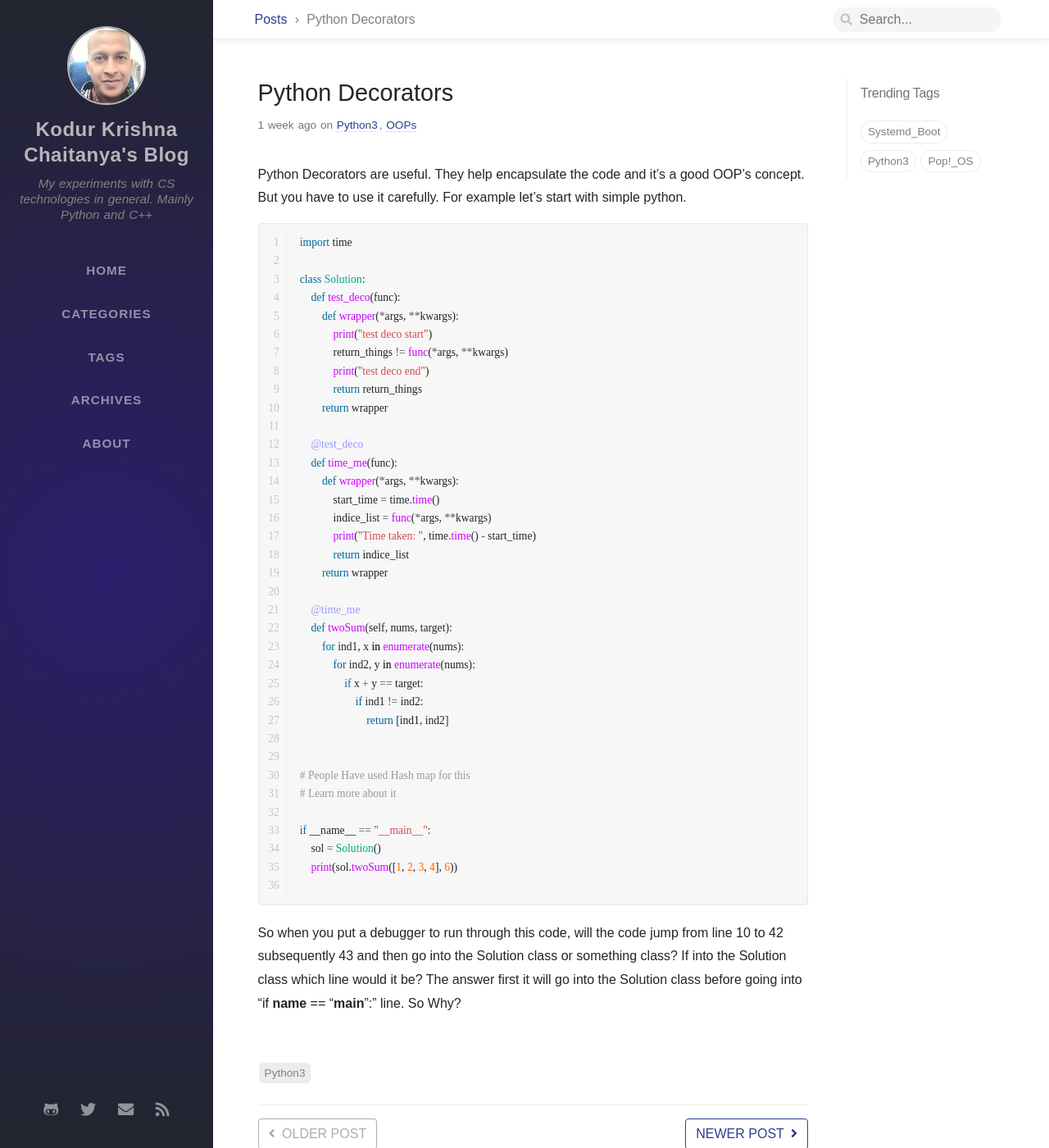
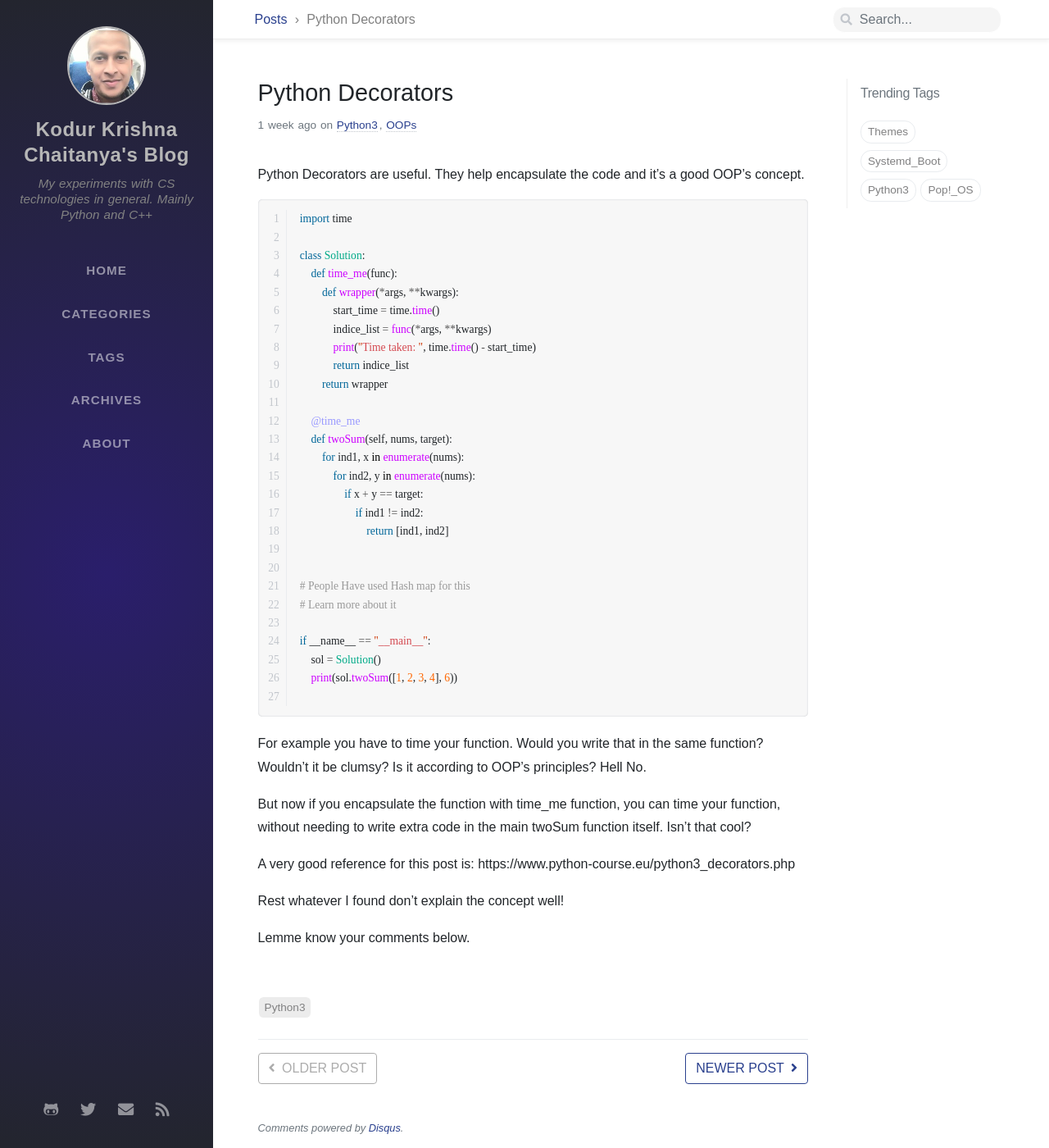
Before and after one commit to krishnachaitanya9/krishnachaitanya9.github.io, a Jekyll site: the page built from _posts/2019-12-20-python-decorators-part1.md, in a window 1280 px wide and 1400 px high. Shown: the whole window at 82% size. Built offline with Jekyll 4.4.1, drawn with Linux system fonts in a browser that asks for light colours; nearby versions of some CDN libraries; some web fonts are replaced; comment, search, counter and statistics services are not loaded.

Commit message:
Add Disqus

````diff
--- a/_config.yml
+++ b/_config.yml
@@ -53,7 +53,7 @@ google_analytics:
 
 
 disqus:
-  shortname: 'disqus'   # Change to your Disqus shortname. › https://help.disqus.com/en/articles/1717111-what-s-a-shortname
+  shortname: 'krishnachaitanya9-github-io'   # Change to your Disqus shortname. › https://help.disqus.com/en/articles/1717111-what-s-a-shortname
   comments: true        # boolean type, the global switch for posts comments.
 
 # The year your website was first run.
--- a/_posts/2019-12-20-python-decorators-part1.md
+++ b/_posts/2019-12-20-python-decorators-part1.md
@@ -4,21 +4,12 @@ date: 2019-12-20 00:26:00 +0800
 categories: [Python3, OOPs]
 tags: [Python3]
 ---
-Python Decorators are useful. They help encapsulate the code and it's a good OOP's concept. But you have to use it carefully. For example let's start with simple python.
+Python Decorators are useful. They help encapsulate the code and it's a good OOP's concept.
 
 ```python
 import time
 
 class Solution:
-    def test_deco(func):
-        def wrapper(*args, **kwargs):
-            print("test deco start")
-            return_things != func(*args, **kwargs)
-            print("test deco end")
-            return return_things
-        return wrapper
-
-    @test_deco
     def time_me(func):
         def wrapper(*args, **kwargs):
             start_time = time.time()
@@ -44,5 +35,12 @@ if __name__ == "__main__":
     print(sol.twoSum([1, 2, 3, 4], 6))
 
 ```
-So when you put a debugger to run through this code, will the code jump from line 10 to 42 subsequently 43 and then go into the Solution class or something class? If into the Solution class which line would it be?
-The answer first it will go into the Solution class before going into "if __name__ == "__main__":" line. So Why?
+For example you have to time your function. Would you write that in the same function? Wouldn't it be clumsy? Is it according to OOP's principles? Hell No.
+
+But now if you encapsulate the function with time_me function, you can time your function, without needing to write extra code in the main twoSum function itself. Isn't that cool?
+
+A very good reference for this post is: https://www.python-course.eu/python3_decorators.php
+
+Rest whatever I found don't explain the concept well!
+
+Lemme know your comments below.
````
Also changed, not shown: _posts/2019-12-27-fav-jetbrains-theme.md (added, +14 -0 lines), assets/img/commons/loading.png (added).
